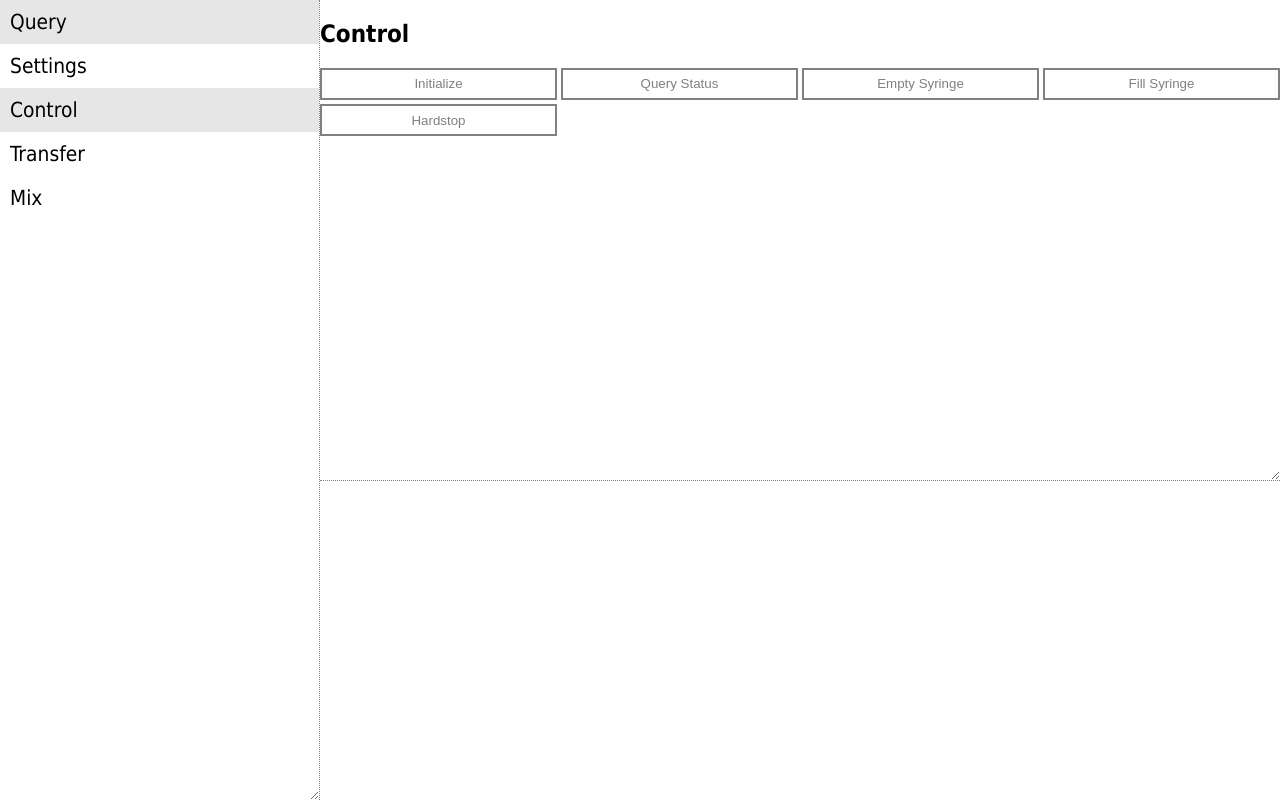
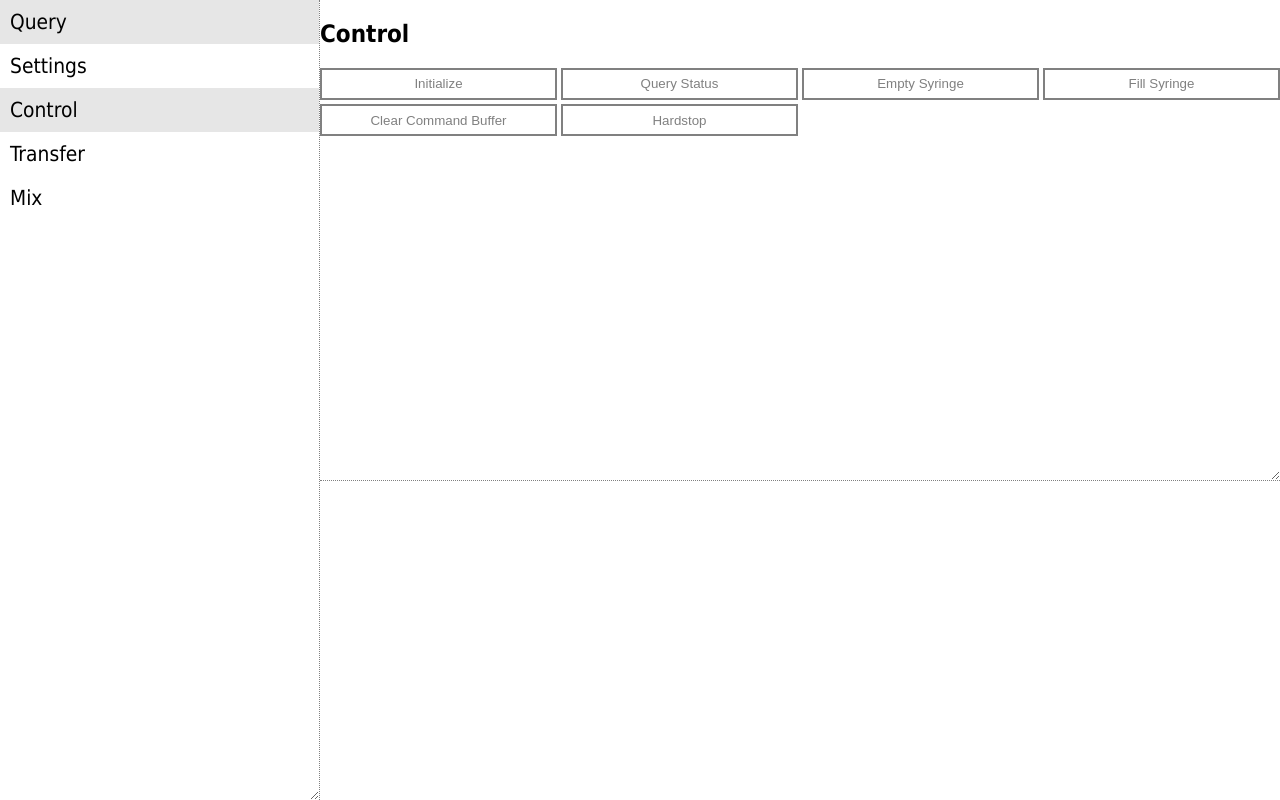
Before and after one commit to armobob74/hamilton-syringe-pump-pman, a Flask app: page /control in a window 1280 px wide. Run offline with Flask 3, Linux system fonts and the light colour scheme; style sheets or scripts are compiled from the project's sources.

Commit message:
added clear buffer btn

```diff
--- a/website/templates/control.html
+++ b/website/templates/control.html
@@ -5,6 +5,7 @@
   <button type="button" onclick="oneResponseCommand('Q')">Query Status</button>
   <button type="button" onclick="oneResponseCommand('A0R')">Empty Syringe</button>
   <button type="button" onclick="oneResponseCommand('A13714R')">Fill Syringe</button>
+  <button type="button" onclick="oneResponseCommand('TR')">Clear Command Buffer</button>
   <button type="button" onclick="oneResponseCommand('')">Hardstop</button>
 </div>
 {% endblock %}
```
